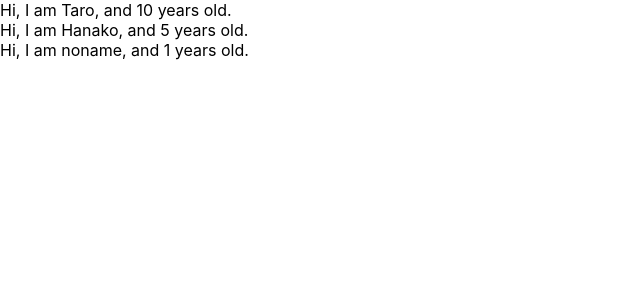
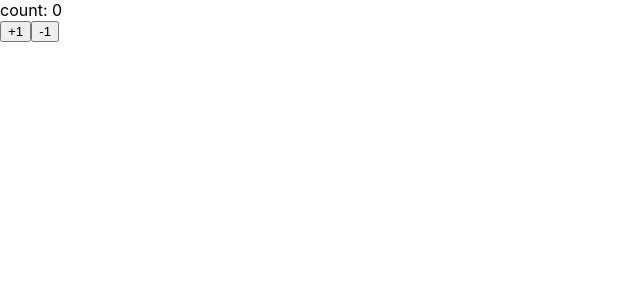
Before and after one commit to rascal-3/react-redux-crud-application, a React (Create React App) app: page / in a window 1280 px wide. Shown: the top 300 px of the page, without its empty margins (0-640 px from the left). Built offline with nearby package versions, Linux system fonts and the light colour scheme.

Commit message:
Learn state and setState

```diff
--- a/src/App.js
+++ b/src/App.js
@@ -1,42 +1,37 @@
-import React from 'react';
-import PropTypes from 'prop-types';
+import React, { Component } from 'react';
 
-// function App() {
-//   return (
-//     <React.Fragment>
-//       <h1>Hello, world!</h1>
-//     </React.Fragment>
-//   );
-// }
-const profiles = [
-  { name: 'Taro', age: 10 },
-  { name: 'Hanako', age: 5},
-  { name: 'noname', age: 1 }
-];
+const App = () => (<Counter></Counter>)
 
-const App = () => {
-  return (
-    <div>
-      {
-        profiles.map((profile, index) => {
-          return <User key={index} name={profile.name} age={profile.age} />;
-        })
-      }
-    </div>
-  );
-};
+class Counter extends Component {
+  constructor(props) {
+    super(props);
+    console.log(this.state);
+    this.state = { count: 0 };
+  };
 
-const User = (props) => {
-return <div>Hi, I am {props.name}, and {props.age} years old. </div>;
-};
+  handlePlusButton = () => {
+    console.log('handlePlusButton');
+    this.setState({count: this.state.count + 1});
+  };
 
-// User.defaultProps = {
-//   age: 1
-// };
+  handleMinusButton = () => {
+    console.log('handleMinusButton');
+    this.setState({count: this.state.count - 1});
 
-User.propTypes = {
-  name: PropTypes.string,
-  age: PropTypes.number.isRequired,
-};
+  }
+
+  render() {
+    console.log(this.state);
+
+    return (
+    <React.Fragment>
+      <div>count: {this.state.count}</div>
+      <button onClick={this.handlePlusButton}>+1</button>
+      <button onClick={this.handleMinusButton}>-1</button>
+    </React.Fragment>
+    );
+
+  }
+}
 
 export default App;
```
